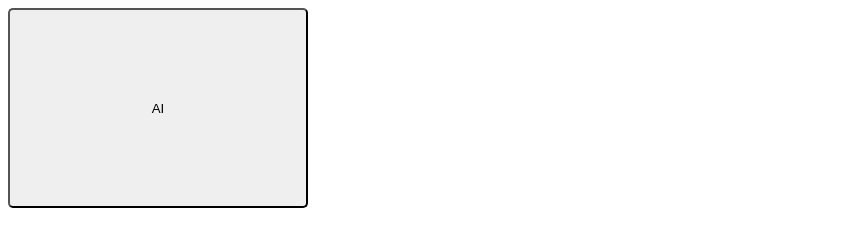
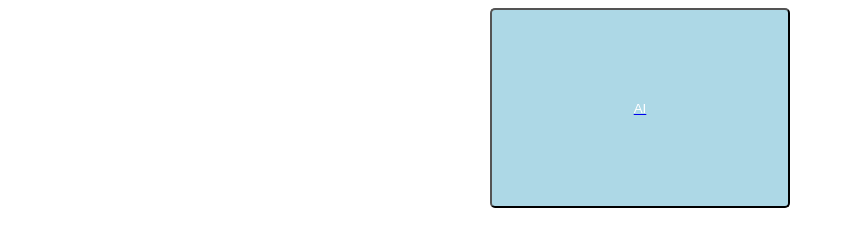
Before and after one commit to phantomtax-ai/Tech-Team, a plain HTML site: page services/index.html in a window 1280 px wide. Shown: the whole page, without its empty margins (0-845 px from the left). Drawn offline with Linux system fonts and the light colour scheme.

Commit message:
Update index.html

```diff
--- a/services/index.html
+++ b/services/index.html
@@ -3,8 +3,10 @@
     <title>Services</title>
   </head>
   <body>
-    <a>
-      <button style="background-color: light blue; text-color: white; border-radius: 5px; height: 200px; width: 300px; align: center;">AI</button>
-    </a>
+   <a href="ai.html">
+  <button style="background-color: lightblue; color: white; border-radius: 5px; height: 200px; width: 300px; display: block; margin: 0 auto;">
+    AI
+  </button>
+</a>
   </body>
 </html>
```
